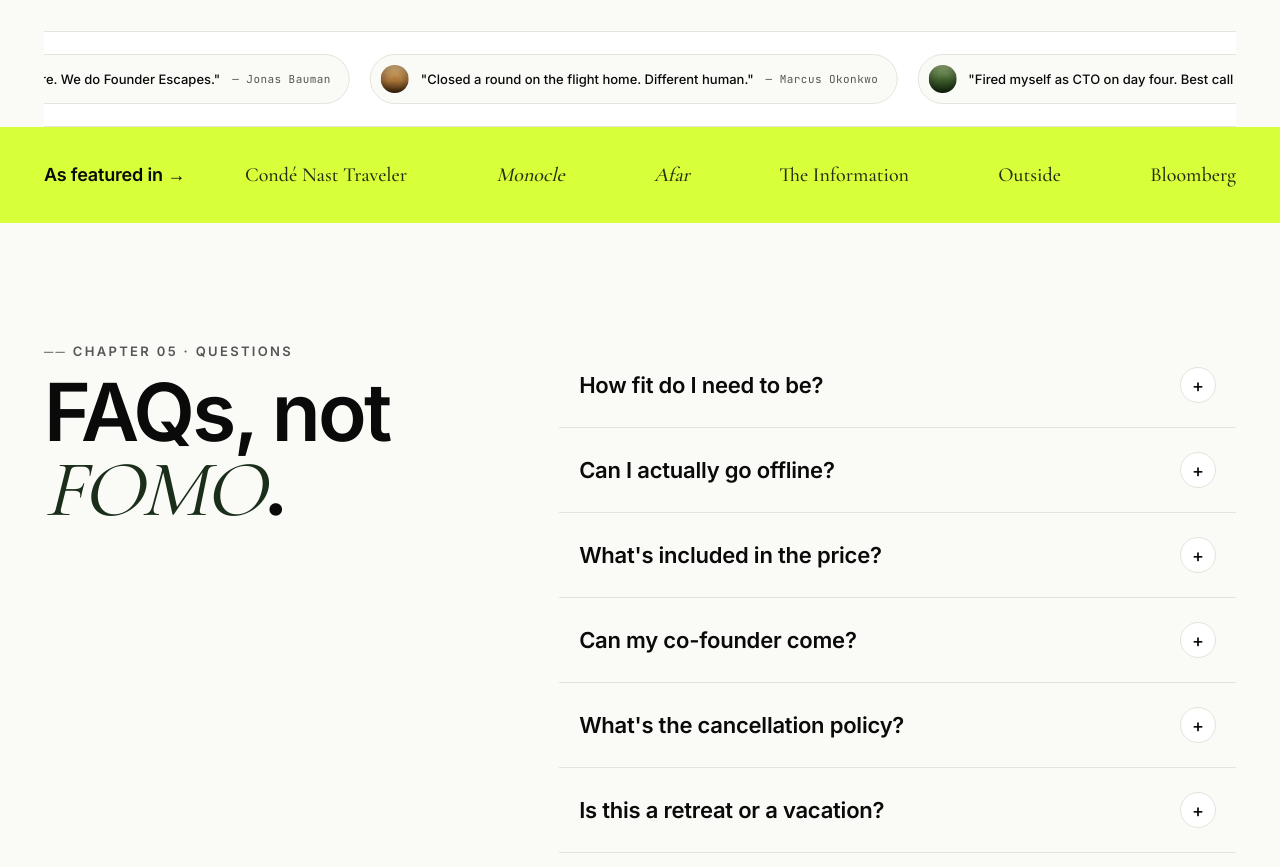
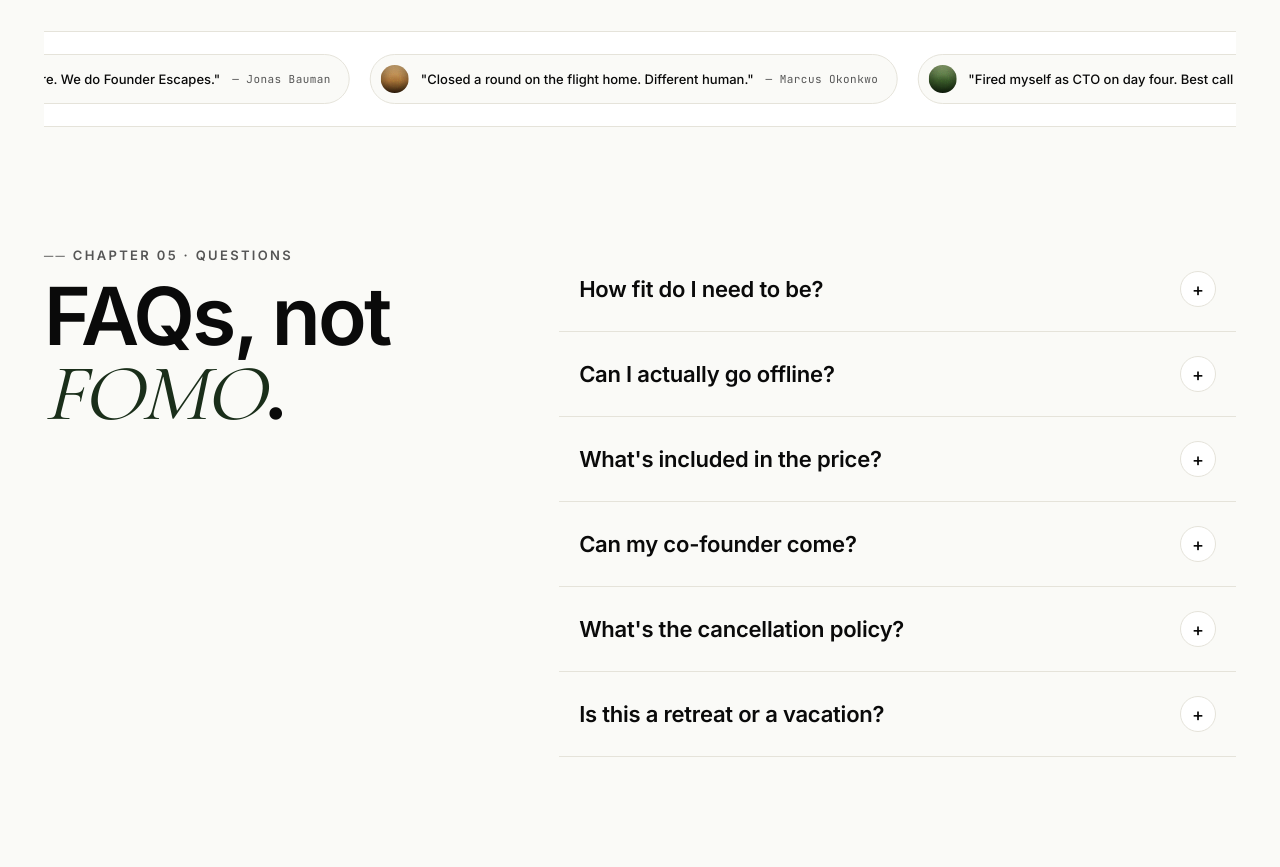
Before and after one commit to ybyalik/founderescapes, a Next.js app: page /home2 in a window 1280 px wide. Shown: the part 9080-9947 px from the top of the page. Built offline with nearby package versions, Linux system fonts and the light colour scheme.

Commit message:
Remove As featured in partners strip from /home2

```diff
--- a/app/home2/page.tsx
+++ b/app/home2/page.tsx
@@ -497,29 +497,6 @@ export default function Home2() {
       {/* POSTCARDS */}
       <PostcardsHome />
 
-      {/* PARTNERS STRIP */}
-      <section style={{ padding: '36px 44px', background: FIN.ochre, color: FIN.ink }}>
-        <div style={{ display: 'grid', gridTemplateColumns: 'auto 1fr', gap: 60, alignItems: 'center', maxWidth: 1400, margin: '0 auto' }}>
-          <div style={{ fontFamily: FIN.sans, fontSize: 18, fontWeight: 600, letterSpacing: '-0.01em' }}>As featured in →</div>
-          <div style={{ display: 'flex', justifyContent: 'space-between' }}>
-            {['Condé Nast Traveler', 'Monocle', 'Afar', 'The Information', 'Outside', 'Bloomberg'].map((p) => (
-              <div
-                key={p}
-                style={{
-                  fontFamily: FIN.serif,
-                  fontSize: 20,
-                  fontWeight: 500,
-                  fontStyle: p === 'Afar' || p === 'Monocle' ? 'italic' : 'normal',
-                  color: FIN.ink,
-                  opacity: 0.85,
-                }}
-              >
-                {p}
-              </div>
-            ))}
-          </div>
-        </div>
-      </section>
 
       {/* CHAPTER 05 — FAQ */}
       <section style={{ padding: '120px 44px 60px', background: FIN.bg }}>
```
